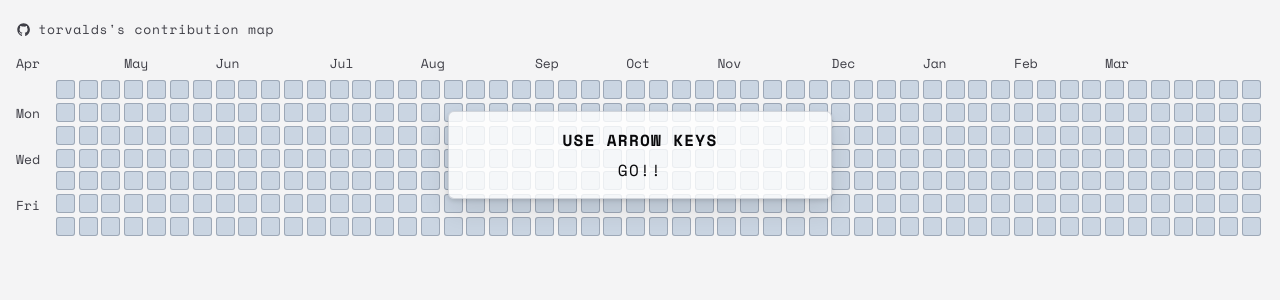
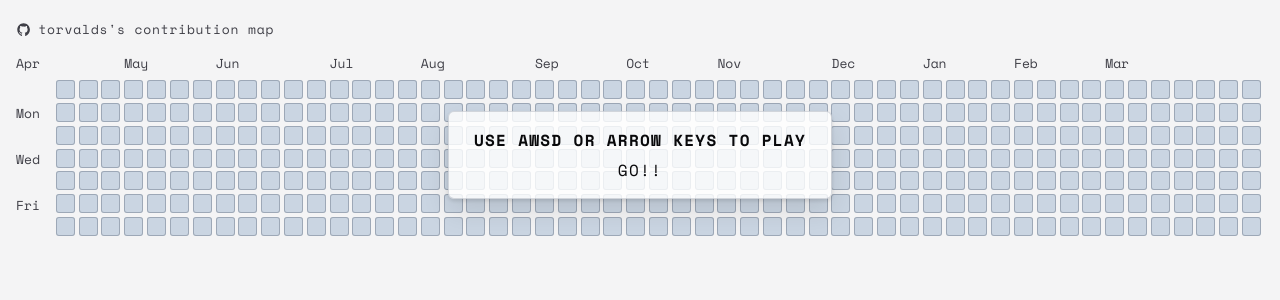
Before and after one commit to getkishore92/pixelsnake, a Next.js app: page / in a window 1280 px wide. Both pictures are taken after a click on the button 65 px from the left and 89 px from the top of the page. Shown: the top 300 px of the page. Built offline with nearby package versions, Linux system fonts and the light colour scheme; no server answers.

Commit message:
Polish countdown controls hint

```diff
--- a/src/app/globals.css
+++ b/src/app/globals.css
@@ -463,6 +463,7 @@ body {
   border-color: color-mix(in srgb, #334155 18%, transparent);
   width: min(24rem, calc(100% - 3rem));
   height: 5.5rem;
+  animation: contribution-countdown-pulse 560ms cubic-bezier(0.22, 1, 0.36, 1) both;
 }
 
 .contribution-board-callout strong,
@@ -481,6 +482,28 @@ body {
 .contribution-game-over span {
   font-size: var(--text-sm);
   color: var(--color-danger-text);
+}
+
+@keyframes contribution-countdown-pulse {
+  0% {
+    transform: scale(0.965);
+    opacity: 0.72;
+    box-shadow: 0 0 0 rgba(255, 255, 255, 0);
+  }
+
+  38% {
+    transform: scale(1.028);
+    opacity: 1;
+    box-shadow:
+      0 0 0 0.45rem rgba(255, 255, 255, 0.16),
+      var(--shadow-overlay);
+  }
+
+  100% {
+    transform: scale(1);
+    opacity: 1;
+    box-shadow: var(--shadow-overlay);
+  }
 }
 
 .contribution-controls-hint strong {
--- a/src/components/contribution-snake.tsx
+++ b/src/components/contribution-snake.tsx
@@ -655,17 +655,19 @@ export function ContributionSnake({ data }: ContributionSnakeProps) {
 
         {(isStarting || isPlaying) && showControlsHint ? (
           <div
+            key={isStarting ? `countdown-${countdownLabel ?? "idle"}` : "controls-hint"}
             className={`contribution-board-callout ${isStarting ? "contribution-start-countdown" : "contribution-controls-hint"}`}
+            data-countdown-label={isStarting && countdownLabel ? countdownLabel : undefined}
             aria-hidden="true"
           >
             {isStarting && countdownLabel ? (
               <>
-                <strong>USE ARROW KEYS</strong>
+                <strong>USE AWSD OR ARROW KEYS TO PLAY</strong>
                 <span>{countdownLabel === "GO" ? "GO!!" : `STARTING IN ${countdownLabel}`}</span>
               </>
             ) : (
               <>
-                <strong>USE ARROW KEYS</strong>
+                <strong>USE AWSD OR ARROW KEYS TO PLAY</strong>
                 <span>COLLECT PIXELS. DON&apos;T CRASH.</span>
               </>
             )}
```
